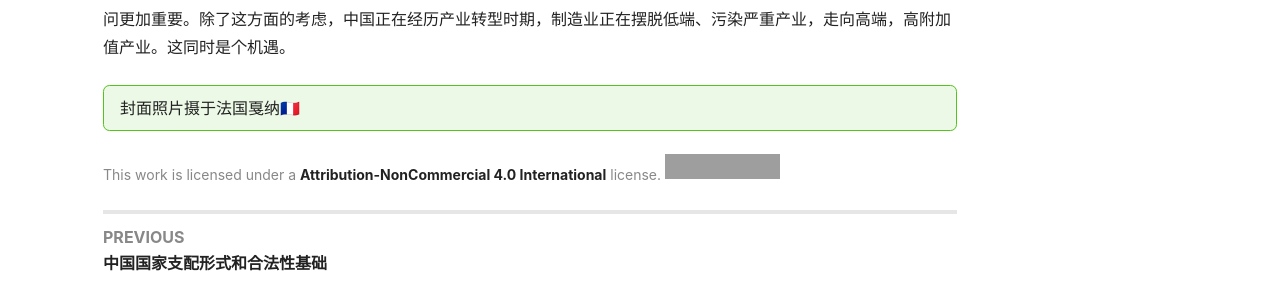
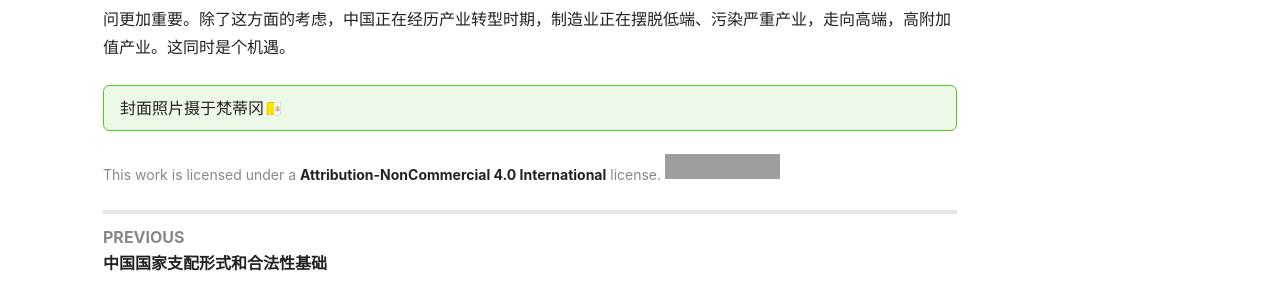
Before and after one commit to nine09/nine09.github.io, a Jekyll site: the page built from _posts/2018-10-14-环境问题.md, in a window 1280 px wide and 900 px high, scrolled down 3328 px. Shown: the part 425-715 px from the top of the window. Built offline with Jekyll 4.4.1, drawn with Linux system fonts in a browser that asks for light colours; nearby versions of some CDN libraries; comment, search, counter and statistics services are not loaded; grey boxes are pictures that could not be loaded.

Commit message:
2018-10-26

```diff
--- a/_posts/2018-10-14-环境问题.md
+++ b/_posts/2018-10-14-环境问题.md
@@ -116,5 +116,5 @@ key: 20181015
 当然有，中国的环境污染问题严重程度世界第一，并且远超其他国家。在我们看不到的地方，二线城市，三线城市，农村，城市边缘地带污染已经是威胁生命的地步。所以中国并没有选择的余地，必须行动起来。钱很重要，但是命，毫无疑问更加重要。除了这方面的考虑，中国正在经历产业转型时期，制造业正在摆脱低端、污染严重产业，走向高端，高附加值产业。这同时是个机遇。
 
 
-封面照片摄于法国戛纳🇫🇷
+封面照片摄于梵蒂冈🇻🇦
 {:.success}
```
Also changed, not shown: other parts of _posts/2018-10-14-环境问题.md (+1 -1 lines), assets/images/my_pic/Roma_5.JPG (added).
